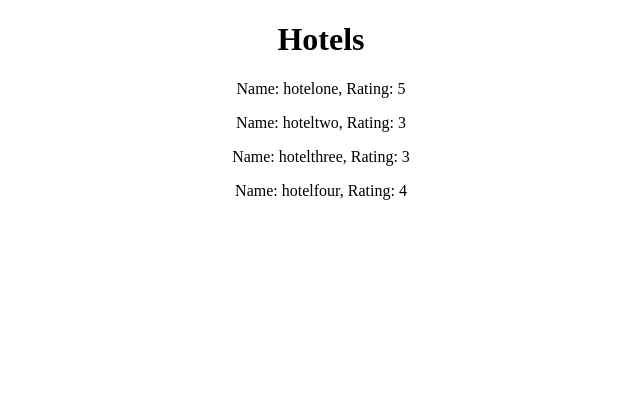
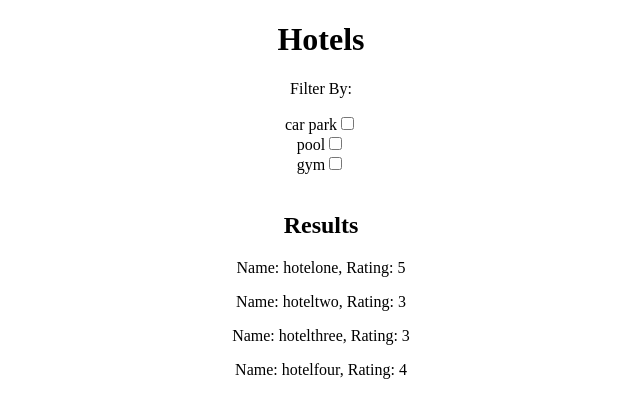
Before and after one commit to Mohamed-Abobaker/AeroCloud-Test, a React (Create React App) app: page / in a window 1280 px wide. Shown: the top 418 px of the page, without its empty margins (319-959 px from the left). Built offline with nearby package versions, Linux system fonts and the light colour scheme.

Commit message:
add filter checkboxes

```diff
--- a/src/App.js
+++ b/src/App.js
@@ -4,14 +4,33 @@ import * as data from "./data";
 
 class App extends Component {
   state = {
-    hotels: data
+    hotels: data,
+    arr1: ["car park", "pool", "gym"]
   };
 
   render() {
-    const { hotels } = this.state;
+    const { hotels, arr1 } = this.state;
     return (
       <div className="App">
         <h1>Hotels</h1>
+        <form>
+          <p>Filter By: </p>
+          {arr1.map(facility => {
+            return (
+              <div key={facility}>
+                <label htmlFor={`${facility}`}>{facility}</label>
+                <input
+                  type="checkbox"
+                  id={facility}
+                  value={facility}
+                  onClick={this.handleCheckBox}
+                />
+              </div>
+            );
+          })}
+          <br />
+        </form>
+        <h2>Results</h2>
         {hotels.map(hotel => {
           return (
             <p key={hotel.name}>
```
